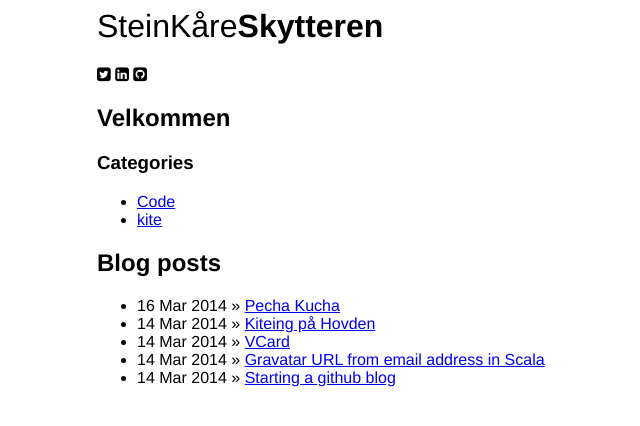
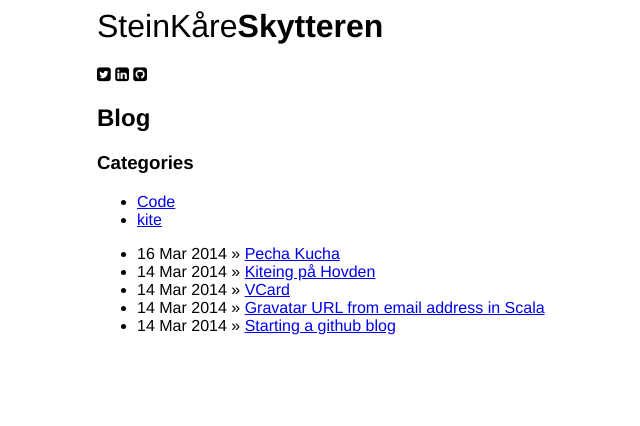
Before and after one commit to skytteren/skytteren.github.io, a Jekyll site: the page built from index.html, in a window 1280 px wide. Shown: the top 426 px of the page, without its empty margins (63-703 px from the left). Built offline with Jekyll 4.4.1, drawn with Linux system fonts in a browser that asks for light colours; nearby versions of some CDN libraries; Markdown is read by kramdown in place of the engine named in the settings.

Commit message:
Update index.html

```diff
--- a/index.html
+++ b/index.html
@@ -1,6 +1,6 @@
 ---
 layout: default
-title: Velkommen
+title: Blog
 ---
 <aside>
 
@@ -20,8 +20,6 @@ title: Velkommen
 
 </aside>
 <section>
-  <h2>Blog posts</h2>
-
   <ul class="posts">
     {% for post in site.posts %}
       <li><span>{{ post.date | date_to_string }}</span> &raquo; <a href="{{ post.url }}">{{ post.title }}</a></li>
```
